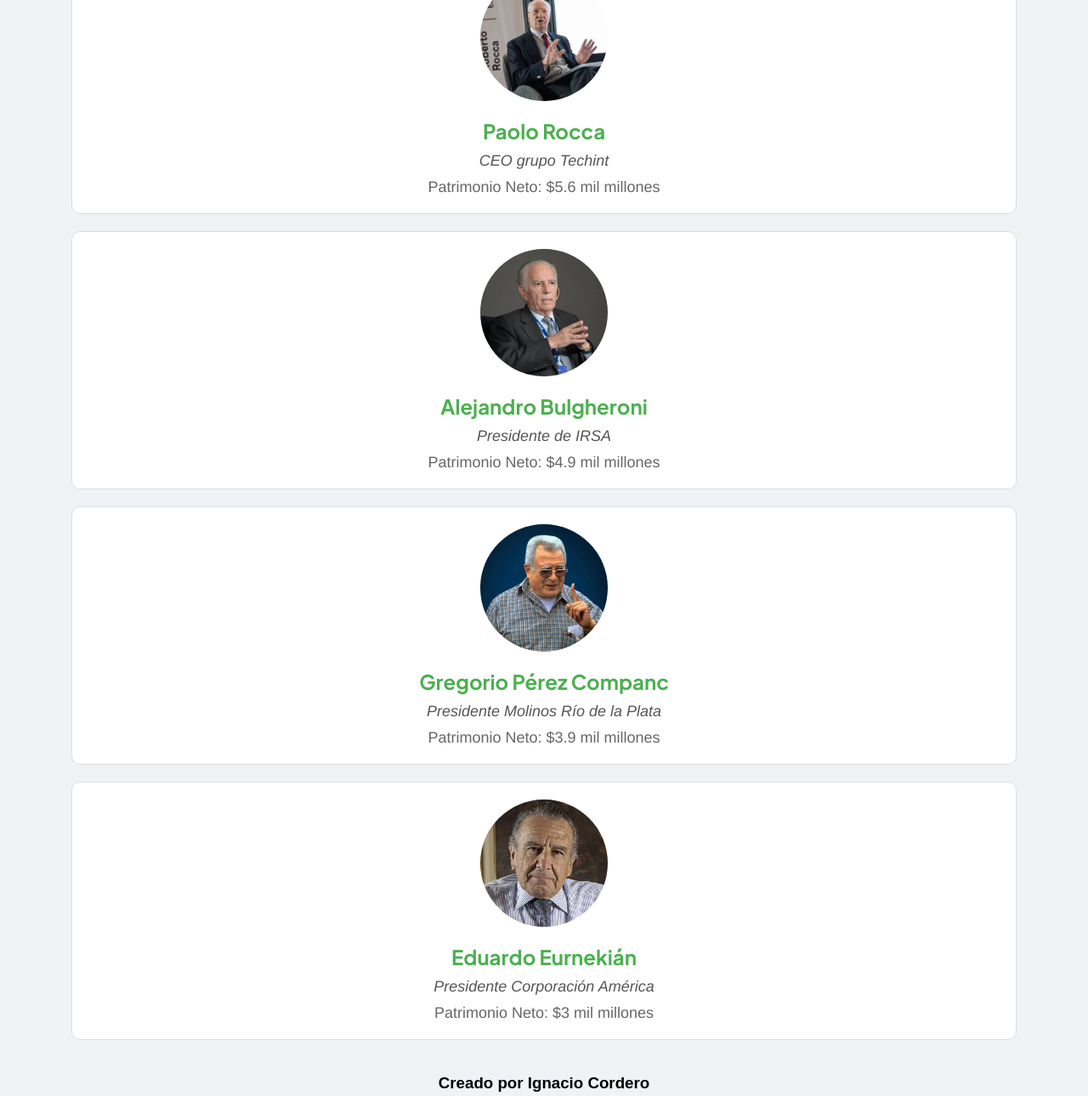
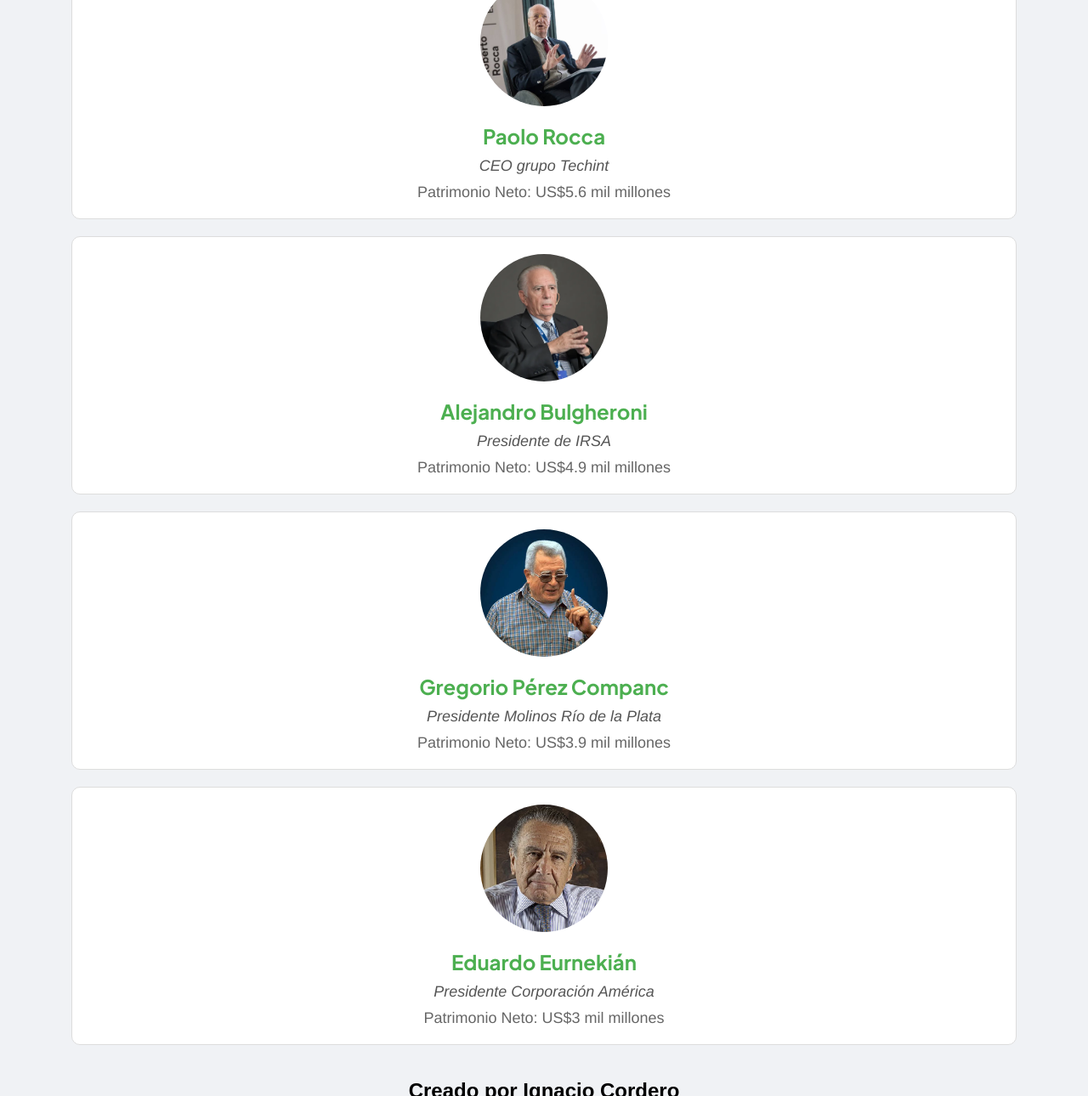
Before and after one commit to Nachofrsn/Ranking-List, a plain HTML site: page index.html in a window 1280 px wide. Shown: the part 583-1873 px from the top of the page at 85% size. Drawn offline with Linux system fonts and the light colour scheme; a web font is replaced by a local one.

Commit message:
cambio fuente y pn

```diff
--- a/index.html
+++ b/index.html
@@ -9,37 +9,37 @@
 </head>
 <body>
     <main class="container">
-        <h1>Top 5 Empresarios Más Ricos de Argentina</h1>
+        <h1>Los 5 empresarios más ricos de Argentina</h1>
         <h3>Fuente: <a href="https://www.forbesargentina.com/rankings/ranking-forbes-personas-mas-ricas-mundo-argentina-uruguay-n50191" target="_blank">Forbes Argentina</a></h3>
         <div class="empresario">
             <img src="Assets/Galperin.avif" alt="Marcos Galperin">
             <a href="https://es.wikipedia.org/wiki/Marcos_Galperin" target="_blank">Marcos Galperin</a>
             <p class="ocupacion">Fundador y CEO de Mercado Libre</p>
-            <p>Patrimonio Neto: $6.3 mil millones</p>
+            <p>Patrimonio Neto: US$6.3 mil millones</p>
         </div>
         <div class="empresario">
             <img src="Assets/PaoloRocca.jpg" alt="Paolo Rocca">
             <a href="https://es.wikipedia.org/wiki/Paolo_Rocca" target="_blank">Paolo Rocca</a>
             <p class="ocupacion">CEO grupo Techint</p>
-            <p>Patrimonio Neto: $5.6 mil millones</p>
+            <p>Patrimonio Neto: US$5.6 mil millones</p>
         </div>
         <div class="empresario">
             <img src="Assets/Bulgheroni.webp" alt="Alejandro Bulgheroni">
             <a href="https://es.wikipedia.org/wiki/Alejandro_Bulgheroni" target="_blank">Alejandro Bulgheroni</a>
             <p class="ocupacion">Presidente de IRSA</p>
-            <p>Patrimonio Neto: $4.9 mil millones</p>
+            <p>Patrimonio Neto: US$4.9 mil millones</p>
         </div>
         <div class="empresario">
             <img src="Assets/GREGORIO_PEREZ_COMPANC.jpg" alt="Gregorio Pérez Companc">
             <a href="https://es.wikipedia.org/wiki/Gregorio_P%C3%A9rez_Companc" target="_blank">Gregorio Pérez Companc</a>
             <p class="ocupacion">Presidente Molinos Río de la Plata</p>
-            <p>Patrimonio Neto: $3.9 mil millones</p>
+            <p>Patrimonio Neto: US$3.9 mil millones</p>
         </div>
         <div class="empresario">
             <img src="Assets/Eurnekian.jpeg" alt="Eduardo Eurnekián">
             <a href="https://es.wikipedia.org/wiki/Eduardo_Eurneki%C3%A1n" target="_blank">Eduardo Eurnekián</a>
             <p class="ocupacion">Presidente Corporación América</p>
-            <p>Patrimonio Neto: $3 mil millones</p>
+            <p>Patrimonio Neto: US$3 mil millones</p>
         </div>
     </main>
     <footer>
--- a/style.css
+++ b/style.css
@@ -37,6 +37,7 @@
 h3 {
     margin-bottom: 40px;
     font-family: "Freeman", sans-serif;
+    font-size: 1.5em;
 }
 
 h3 a {
```
